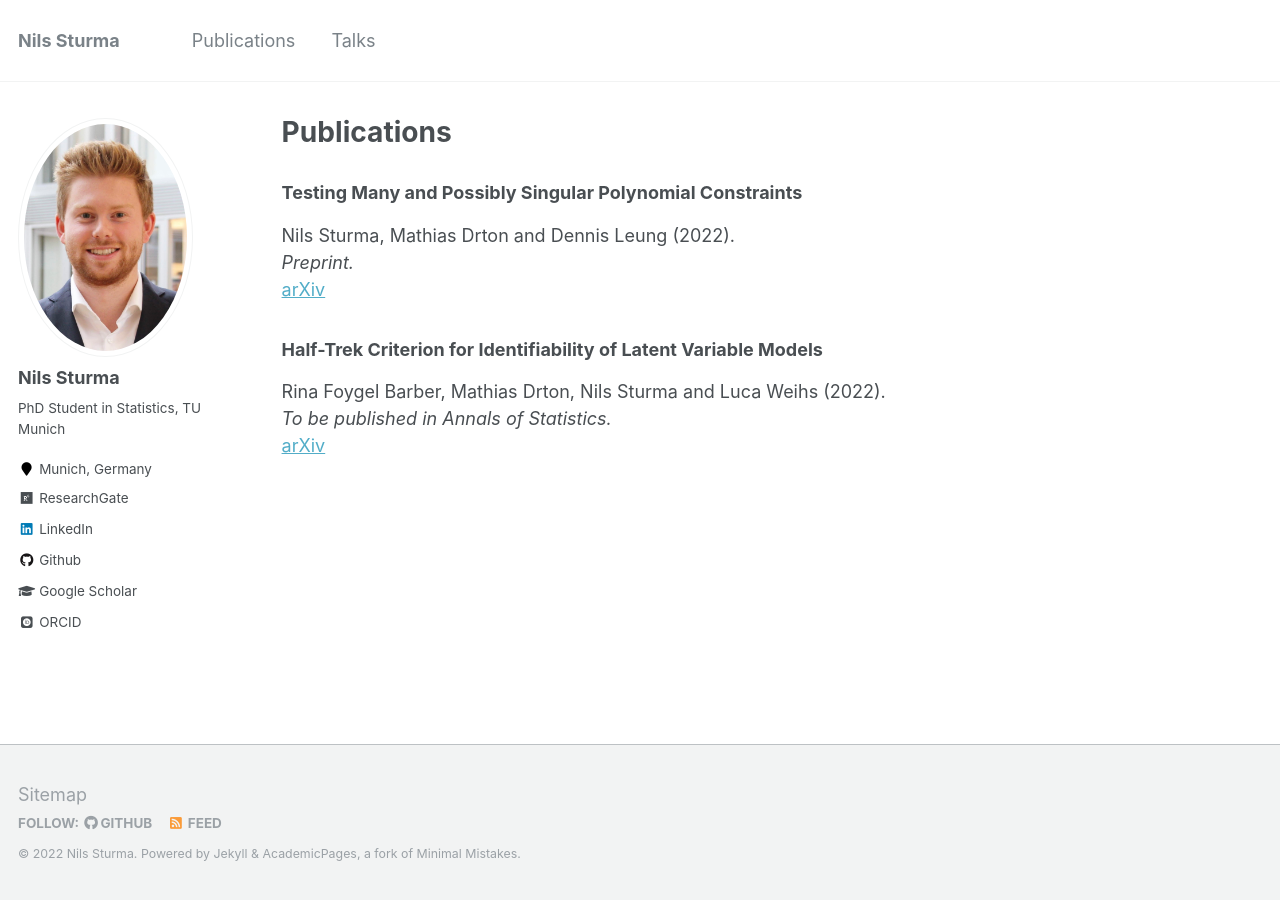
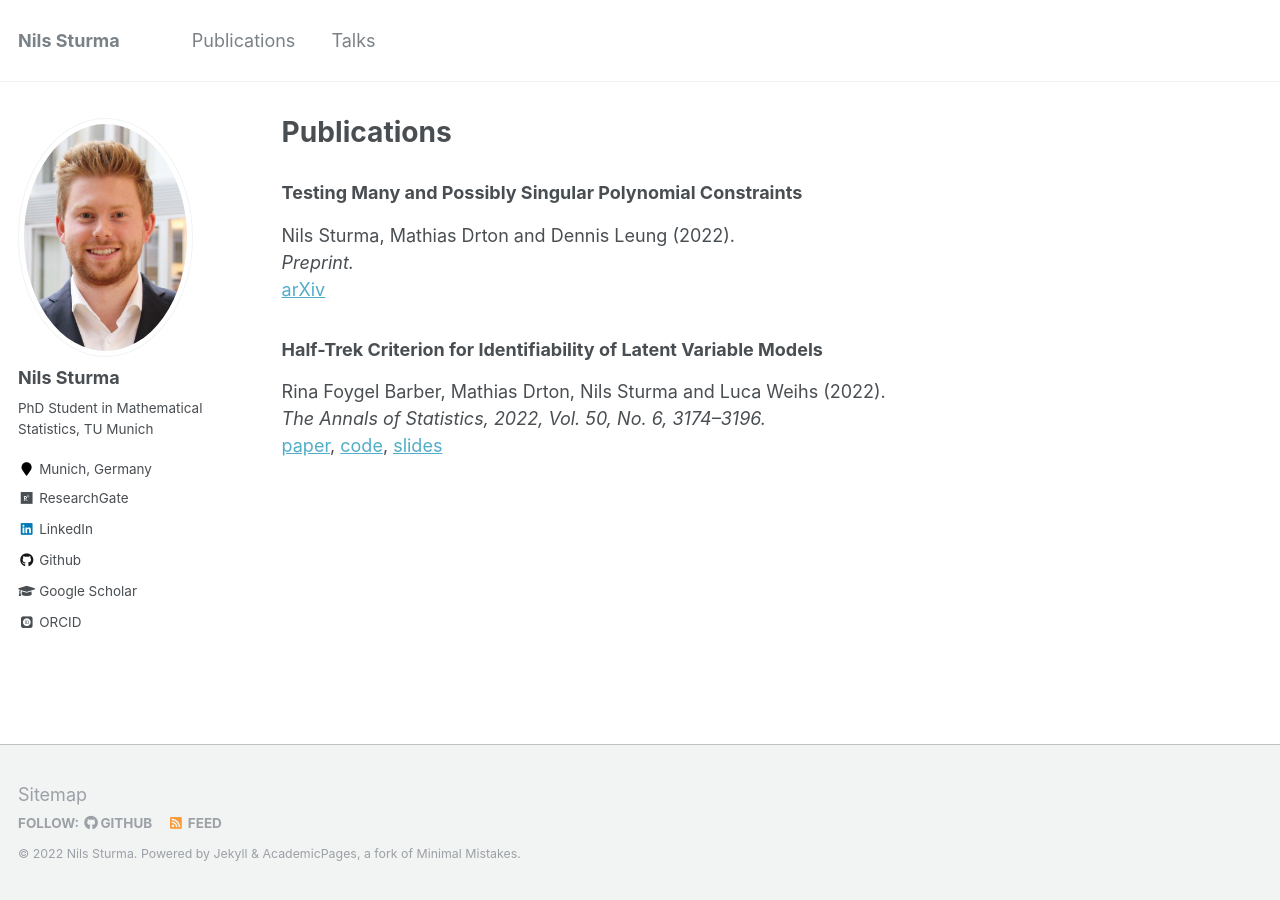
Before and after one commit to NilsSturma/nilssturma.github.io, a Jekyll site: the page built from _pages/publications.md, in a window 1280 px wide. Built offline with Jekyll 4.4.1, drawn with Linux system fonts in a browser that asks for light colours; some web fonts are replaced.

Commit message:
added visit at MIT and lf-htc paper

```diff
--- a/_config.yml
+++ b/_config.yml
@@ -82,7 +82,7 @@ analytics:
 author:
   name             : "Nils Sturma"
   avatar           : "Foto_NilsSturma.jpg"
-  bio              : "PhD Student in Statistics, TU Munich"
+  bio              : "PhD Student in Mathematical Statistics, TU Munich"
   location         : "Munich, Germany"
   employer         :
   pubmed           : #"https://www.ncbi.nlm.nih.gov/pubmed/?term=john+snow"
--- a/_pages/publications.md
+++ b/_pages/publications.md
@@ -23,5 +23,5 @@ Nils Sturma, Mathias Drton and Dennis Leung (2022). \
 
 ### Half-Trek Criterion for Identifiability of Latent Variable Models
 Rina Foygel Barber, Mathias Drton, Nils Sturma and Luca Weihs (2022). \
-*To be published in Annals of Statistics.* \
-[arXiv](https://arxiv.org/abs/2201.04457)
+*The Annals of Statistics, 2022, Vol. 50, No. 6, 3174–3196.* \
+[paper](https://doi.org/10.1214/22-AOS2221), [code](https://github.com/Lucaweihs/SEMID), [slides](https://nilssturma.github.io/files/LF_HTC_presentation_Klagenfurt.pdf)
```
Also changed, not shown: _pages/about.md (+3 -1 lines).
